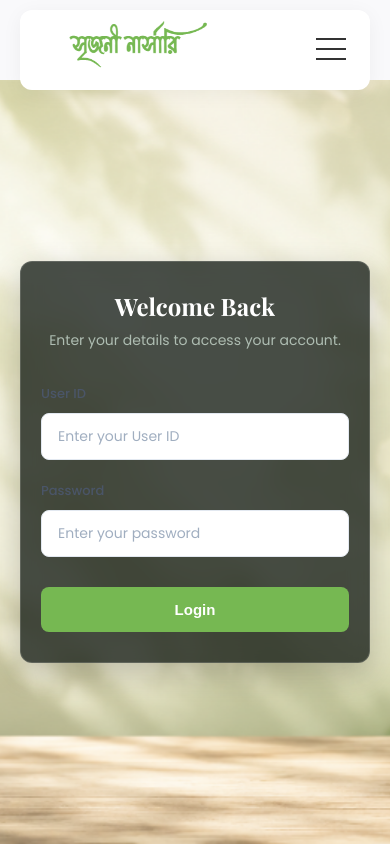
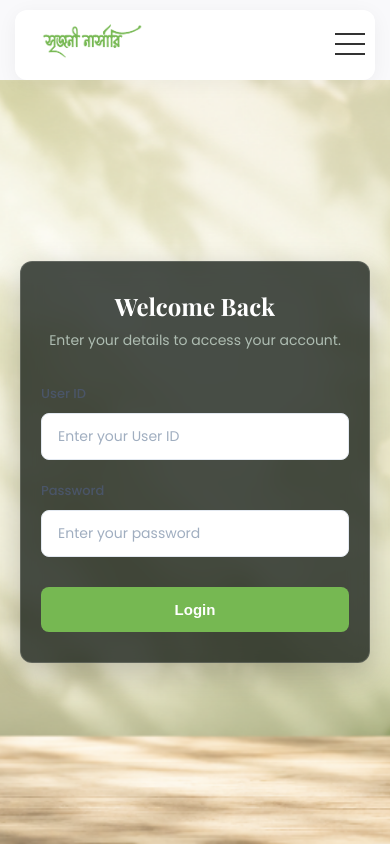
Before and after one commit to Rahulpal349/Nursery-Landing-Page, a React (Vite) app: page /login in a window 390 px wide. Shown: the top 844 px of the page. Built offline with nearby package versions, Linux system fonts and the light colour scheme; a web font is replaced by a local one.

Commit message:
feat: implement ProductDetails component with styling and WhatsApp purchase integration

```diff
--- a/src/components/Navbar.css
+++ b/src/components/Navbar.css
@@ -112,6 +112,12 @@
   display: flex;
   align-items: center;
   text-decoration: none;
+}
+
+.nav-logo-img {
+  height: 70px;
+  object-fit: contain;
+  transition: all 0.3s ease;
 }
 
 /* Center Links */
@@ -280,7 +286,16 @@
   }
 
   .navbar-wrapper {
-    padding: 10px 20px;
+    padding: 10px 15px;
+  }
+
+  .nav-container {
+    padding: 0 10px;
+    height: 70px;
+  }
+
+  .nav-logo-img {
+    height: 50px;
   }
 
   .nav-actions {
--- a/src/components/Navbar.jsx
+++ b/src/components/Navbar.jsx
@@ -64,7 +64,7 @@ const Navbar = () => {
 
             {/* Left: Logo */}
             <Link to="/" className="nav-logo" onClick={() => setIsOpen(false)}>
-              <img src="/logo_green.png" alt="Srijoni Nursery" style={{ height: '70px', objectFit: 'contain' }} />
+              <img src="/logo_green.png" alt="Srijoni Nursery" className="nav-logo-img" />
             </Link>
 
             {/* Center: Links */}
--- a/src/components/ProductDetails.css
+++ b/src/components/ProductDetails.css
@@ -5,6 +5,7 @@
 
 .product-breadcrumb {
   display: flex;
+  flex-wrap: wrap;
   align-items: center;
   gap: 10px;
   font-size: 13px;
@@ -437,6 +438,15 @@
     flex-direction: column;
     gap: 10px;
   }
+
+  .benefits-list {
+    grid-template-columns: 1fr;
+  }
+
+  .care-guide-grid {
+    grid-template-columns: repeat(3, 1fr);
+    gap: 20px;
+  }
 }
 
 /* Care Guide */
@@ -491,7 +501,12 @@
 
 @media (max-width: 500px) {
   .care-guide-grid {
+    grid-template-columns: repeat(2, 1fr);
+    gap: 20px;
+  }
+
+  .product-features-row {
     grid-template-columns: 1fr;
-    gap: 30px;
+    gap: 15px;
   }
 }
--- a/src/components/ProductDetails.jsx
+++ b/src/components/ProductDetails.jsx
@@ -62,70 +62,7 @@ const ProductDetails = ({ plant }) => {
               <img src={activeImage || 'https://images.unsplash.com/photo-1599320294139-4dffeb3de9d6?auto=format&fit=crop&w=800&q=80'} alt={plant.name} />
             </div>
 
-            {/* Care Guide under Image */}
-            <div className="product-care-guide-section" style={{ marginTop: '40px' }}>
-              <div className="care-guide-header" style={{ textAlign: 'center', marginBottom: '20px' }}>
-                <h3 className="serif-heading" style={{ fontSize: '22px', display: 'flex', alignItems: 'center', justifyContent: 'center', gap: '10px' }}>
-                  <svg width="20" height="20" viewBox="0 0 24 24" fill="var(--primary-green)"><path d="M12 22C12 22 20 18 20 12C20 6 12 2 12 2C12 2 4 6 4 12C4 18 12 22 12 22Z"/></svg>
-                  Care Guide
-                  <svg width="20" height="20" viewBox="0 0 24 24" fill="var(--primary-green)"><path d="M12 22C12 22 20 18 20 12C20 6 12 2 12 2C12 2 4 6 4 12C4 18 12 22 12 22Z"/></svg>
-                </h3>
-              </div>
 
-              <div className="care-guide-grid">
-
-                <div className="care-item">
-                  <div className="care-icon">
-                    <svg width="24" height="24" viewBox="0 0 24 24" fill="none" stroke="var(--primary-green)" strokeWidth="1.5"><circle cx="12" cy="12" r="5"></circle><line x1="12" y1="1" x2="12" y2="3"></line><line x1="12" y1="21" x2="12" y2="23"></line><line x1="4.22" y1="4.22" x2="5.64" y2="5.64"></line><line x1="18.36" y1="18.36" x2="19.78" y2="19.78"></line><line x1="1" y1="12" x2="3" y2="12"></line><line x1="21" y1="12" x2="23" y2="12"></line><line x1="4.22" y1="19.78" x2="5.64" y2="18.36"></line><line x1="18.36" y1="5.64" x2="19.78" y2="4.22"></line></svg>
-                  </div>
-                  <div className="care-text">
-                    <h4>Light</h4>
-                    <p>{plant.sunlightRequirement || 'Thrives in low to bright indirect light.'}</p>
-                  </div>
-                </div>
-
-                <div className="care-item">
-                  <div className="care-icon">
-                    <svg width="24" height="24" viewBox="0 0 24 24" fill="none" stroke="var(--primary-green)" strokeWidth="1.5"><path d="M12 2v20M17 5H9.5a3.5 3.5 0 0 0 0 7h5a3.5 3.5 0 0 1 0 7H6"></path></svg>
-                  </div>
-                  <div className="care-text">
-                    <h4>Water</h4>
-                    <p>{plant.wateringFrequency || 'Water sparingly. Allow soil to dry completely.'}</p>
-                  </div>
-                </div>
-
-                <div className="care-item">
-                  <div className="care-icon">
-                    <svg width="24" height="24" viewBox="0 0 24 24" fill="none" stroke="var(--primary-green)" strokeWidth="1.5"><path d="M14 14.76V3.5a2.5 2.5 0 0 0-5 0v11.26a4.5 4.5 0 1 0 5 0z"></path></svg>
-                  </div>
-                  <div className="care-text">
-                    <h4>Temperature</h4>
-                    <p>{plant.temperatureRange ? `${plant.temperatureRange}°C` : '18°C to 30°C. Keep away from drafts.'}</p>
-                  </div>
-                </div>
-
-                <div className="care-item">
-                  <div className="care-icon">
-                    <svg width="24" height="24" viewBox="0 0 24 24" fill="none" stroke="var(--primary-green)" strokeWidth="1.5"><path d="M21 15v4a2 2 0 0 1-2 2H5a2 2 0 0 1-2-2v-4"></path><polyline points="7 10 12 15 17 10"></polyline><line x1="12" y1="15" x2="12" y2="3"></line></svg>
-                  </div>
-                  <div className="care-text">
-                    <h4>Soil</h4>
-                    <p>{plant.soilType || 'Well-draining soil mix.'}</p>
-                  </div>
-                </div>
-
-                <div className="care-item">
-                  <div className="care-icon">
-                    <svg width="24" height="24" viewBox="0 0 24 24" fill="none" stroke="var(--primary-green)" strokeWidth="1.5"><rect x="7" y="3" width="10" height="18" rx="2" ry="2"></rect><line x1="7" y1="7" x2="17" y2="7"></line><line x1="7" y1="17" x2="17" y2="17"></line></svg>
-                  </div>
-                  <div className="care-text">
-                    <h4>Growth Rate</h4>
-                    <p>{plant.growthRate || 'Moderate'}</p>
-                  </div>
-                </div>
-
-              </div>
-            </div>
 
           </div>
 
@@ -239,6 +176,71 @@ const ProductDetails = ({ plant }) => {
               </div>
             </div>
 
+            {/* Care Guide under About Section */}
+            <div className="product-care-guide-section" style={{ marginTop: '30px', paddingTop: '20px', borderTop: '1px solid #e0e6e2' }}>
+              <div className="care-guide-header" style={{ textAlign: 'center', marginBottom: '20px' }}>
+                <h3 className="serif-heading" style={{ fontSize: '22px', display: 'flex', alignItems: 'center', justifyContent: 'center', gap: '10px' }}>
+                  <svg width="20" height="20" viewBox="0 0 24 24" fill="var(--primary-green)"><path d="M12 22C12 22 20 18 20 12C20 6 12 2 12 2C12 2 4 6 4 12C4 18 12 22 12 22Z"/></svg>
+                  Care Guide
+                  <svg width="20" height="20" viewBox="0 0 24 24" fill="var(--primary-green)"><path d="M12 22C12 22 20 18 20 12C20 6 12 2 12 2C12 2 4 6 4 12C4 18 12 22 12 22Z"/></svg>
+                </h3>
+              </div>
+
+              <div className="care-guide-grid">
+
+                <div className="care-item">
+                  <div className="care-icon">
+                    <svg width="24" height="24" viewBox="0 0 24 24" fill="none" stroke="var(--primary-green)" strokeWidth="1.5"><circle cx="12" cy="12" r="5"></circle><line x1="12" y1="1" x2="12" y2="3"></line><line x1="12" y1="21" x2="12" y2="23"></line><line x1="4.22" y1="4.22" x2="5.64" y2="5.64"></line><line x1="18.36" y1="18.36" x2="19.78" y2="19.78"></line><line x1="1" y1="12" x2="3" y2="12"></line><line x1="21" y1="12" x2="23" y2="12"></line><line x1="4.22" y1="19.78" x2="5.64" y2="18.36"></line><line x1="18.36" y1="5.64" x2="19.78" y2="4.22"></line></svg>
+                  </div>
+                  <div className="care-text">
+                    <h4>Light</h4>
+                    <p>{plant.sunlightRequirement || 'Thrives in low to bright indirect light.'}</p>
+                  </div>
+                </div>
+
+                <div className="care-item">
+                  <div className="care-icon">
+                    <svg width="24" height="24" viewBox="0 0 24 24" fill="none" stroke="var(--primary-green)" strokeWidth="1.5"><path d="M12 2v20M17 5H9.5a3.5 3.5 0 0 0 0 7h5a3.5 3.5 0 0 1 0 7H6"></path></svg>
+                  </div>
+                  <div className="care-text">
+                    <h4>Water</h4>
+                    <p>{plant.wateringFrequency || 'Water sparingly. Allow soil to dry completely.'}</p>
+                  </div>
+                </div>
+
+                <div className="care-item">
+                  <div className="care-icon">
+                    <svg width="24" height="24" viewBox="0 0 24 24" fill="none" stroke="var(--primary-green)" strokeWidth="1.5"><path d="M14 14.76V3.5a2.5 2.5 0 0 0-5 0v11.26a4.5 4.5 0 1 0 5 0z"></path></svg>
+                  </div>
+                  <div className="care-text">
+                    <h4>Temperature</h4>
+                    <p>{plant.temperatureRange ? `${plant.temperatureRange}°C` : '18°C to 30°C. Keep away from drafts.'}</p>
+                  </div>
+                </div>
+
+                <div className="care-item">
+                  <div className="care-icon">
+                    <svg width="24" height="24" viewBox="0 0 24 24" fill="none" stroke="var(--primary-green)" strokeWidth="1.5"><path d="M21 15v4a2 2 0 0 1-2 2H5a2 2 0 0 1-2-2v-4"></path><polyline points="7 10 12 15 17 10"></polyline><line x1="12" y1="15" x2="12" y2="3"></line></svg>
+                  </div>
+                  <div className="care-text">
+                    <h4>Soil</h4>
+                    <p>{plant.soilType || 'Well-draining soil mix.'}</p>
+                  </div>
+                </div>
+
+                <div className="care-item">
+                  <div className="care-icon">
+                    <svg width="24" height="24" viewBox="0 0 24 24" fill="none" stroke="var(--primary-green)" strokeWidth="1.5"><rect x="7" y="3" width="10" height="18" rx="2" ry="2"></rect><line x1="7" y1="7" x2="17" y2="7"></line><line x1="7" y1="17" x2="17" y2="17"></line></svg>
+                  </div>
+                  <div className="care-text">
+                    <h4>Growth Rate</h4>
+                    <p>{plant.growthRate || 'Moderate'}</p>
+                  </div>
+                </div>
+
+              </div>
+            </div>
+
           </div>
         </div>
       </div>
--- a/src/components/ProductRelated.css
+++ b/src/components/ProductRelated.css
@@ -158,11 +158,11 @@
   }
 
   .carousel-nav-btn.prev {
-    left: -15px;
+    left: -5px;
   }
 
   .carousel-nav-btn.next {
-    right: -15px;
+    right: -5px;
   }
 
   .related-grid {
@@ -175,9 +175,10 @@
 
 @media (max-width: 480px) {
   .related-grid {
-    grid-template-columns: 1fr;
+    grid-template-columns: repeat(2, 1fr);
+    gap: 10px;
   }
-  .related-card:nth-child(2) {
+  .related-card:nth-child(3) {
     display: none;
   }
 }
--- a/src/index.css
+++ b/src/index.css
@@ -28,6 +28,7 @@
 
 html {
     scroll-behavior: smooth;
+    overflow-x: hidden;
 }
 
 body {
@@ -37,6 +38,8 @@ body {
     color: var(--text-light);
     background: var(--light-bg);
     overflow-x: hidden;
+    max-width: 100%;
+    width: 100%;
 }
 
 /* Headings */
```
